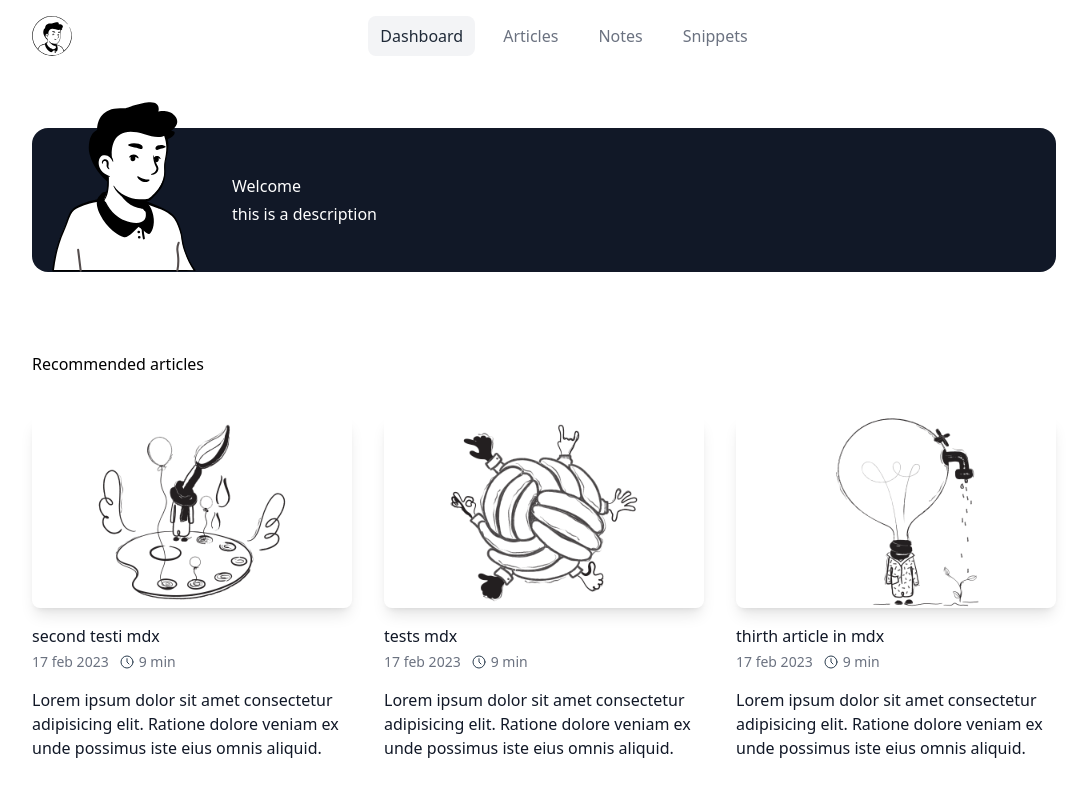
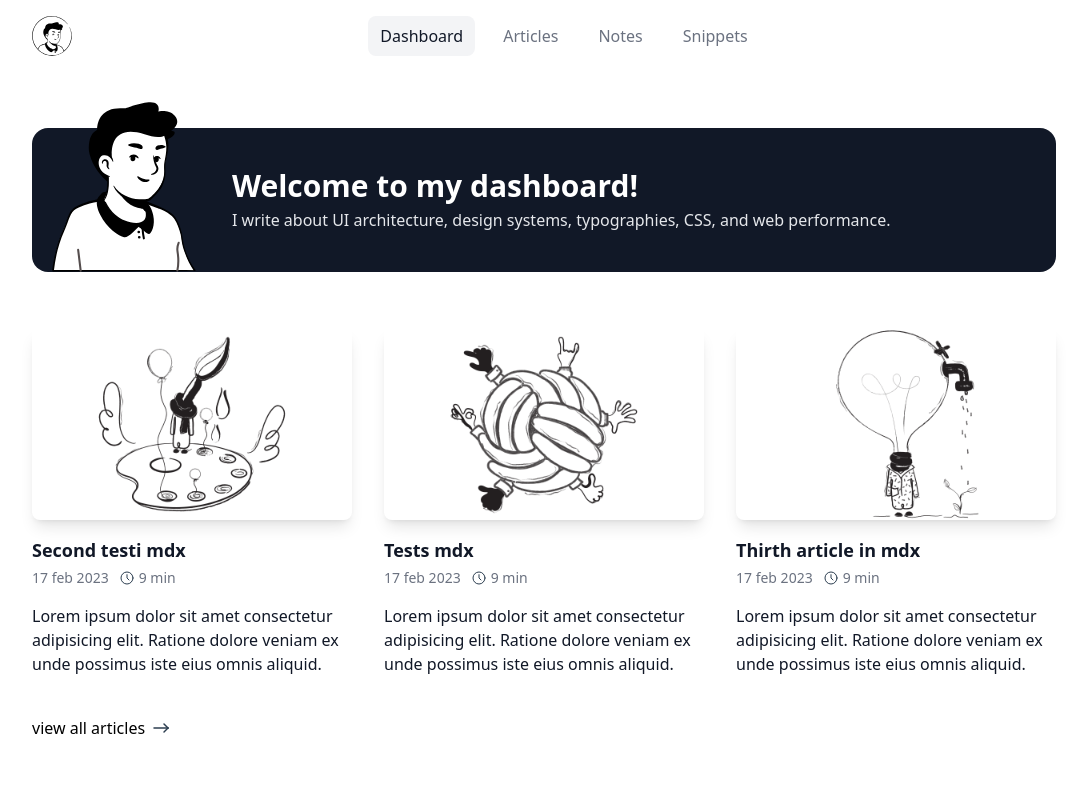
Before and after one commit to rodri-alfonso/blog, a Next.js app: page / in a window 1280 px wide. Shown: the top 800 px of the page, without its empty margins (96-1183 px from the left). Built offline with nearby package versions, Linux system fonts and the light colour scheme.

Commit message:
[UPDATE] Improve articles page and general styles

```diff
--- a/components/Banner.tsx
+++ b/components/Banner.tsx
@@ -11,8 +11,8 @@ export default function Banner({ title, description, illustration }: Props) {
 				<img src='/avatar-torso.svg' className='absolute bottom-0 left-1' alt='' />
 			</div>
 			<div className='flex flex-col gap-1 text-white'>
-				<h2>{title}</h2>
-				<p>{description}</p>
+				<h2 className='text-3xl font-bold'>{title}</h2>
+				<p className='text-gray-200 '>{description}</p>
 			</div>
 		</section>
 	)
--- a/components/Header.tsx
+++ b/components/Header.tsx
@@ -7,7 +7,7 @@ export default function Header() {
 	const isInPath = (path: string) => pathname === path
 
 	return (
-		<header className='flex justify-between items-center gap-4 sticky top-0 z-10 py-4 bg-white bg-opacity-60 backdrop-blur-md  '>
+		<header className='flex justify-between items-center gap-4 py-4 bg-white bg-opacity-60 backdrop-blur-md  '>
 			<img src='/avatar.svg' alt='icon' className='w-10 h-10' />
 
 			<nav className=' flex gap-4'>
@@ -15,8 +15,8 @@ export default function Header() {
 					<Link
 						key={link.name + index}
 						href={link.path}
-						className={`px-3 py-2 capitalize font-medium rounded-lg hover:bg-gray-100 transition-all active:scale-95 ${
-							isInPath(link.path) ? 'bg-gray-100 text-gray-800' : 'text-gray-500'
+						className={`px-3 py-2 capitalize font-medium rounded-lg hover:text-black transition-all active:scale-95 ${
+							isInPath(link.path) ? 'bg-gray-100 text-gray-900' : 'text-gray-500'
 						}`}
 					>
 						{link.name}
--- a/components/TopArticles/Article.tsx
+++ b/components/TopArticles/Article.tsx
@@ -21,10 +21,10 @@ export default function Article(props: Props) {
 			</div>
 
 			<div className='grid gap-1'>
-				<p>{props.title}</p>
+				<p className='font-semibold first-letter:uppercase text-lg'>{props.title}</p>
 				<div className='flex items-center gap-2.5'>
 					<span className='text-sm text-gray-500 flex items-center gap-1'>
-						<p>{props.date}</p>
+						<p className=''>{props.date}</p>
 					</span>
 					<span className='text-sm text-gray-500 flex items-center gap-1'>
 						<img src={'/icons/clock.svg'} alt='' className='w-4 h-4 text-gray-500' />9 min
--- a/components/TopArticles/index.tsx
+++ b/components/TopArticles/index.tsx
@@ -9,7 +9,7 @@ interface Props {
 export default function TopArticles({ articles }: Props) {
 	return (
 		<section className='grid gap-8'>
-			<h2>Recommended articles</h2>
+			{/* <h2 className=' text-2xl font-medium'>Recommended articles</h2> */}
 			<div className='grid grid-cols-3 gap-x-8 gap-y-14 pt-2'>
 				{articles.map((article) => (
 					<Article
--- /dev/null
+++ b/layouts/Article.tsx
@@ -0,0 +1,31 @@
+import { ReactNode } from 'react'
+import Page from './Page'
+import { Content } from '@content/types'
+import { MDXRemote } from 'next-mdx-remote'
+
+interface Props {
+	children?: ReactNode | ReactNode[]
+	article: Content
+}
+
+export default function Article({ children, article }: Props) {
+	const { content, date, description, illustration, slug, title } = article
+
+	const Banner = () => {
+		return (
+			<section className='grid gap-4 bg-gray-200 p-6 w-full h-20'>
+				<img src={`illustrations/${illustration}`} alt='' />
+				<h1>{title}</h1>
+			</section>
+		)
+	}
+
+	return (
+		<Page title={title} description={description}>
+			<Banner />
+			<article>
+				<MDXRemote {...content} />
+			</article>
+		</Page>
+	)
+}
--- a/layouts/Page.tsx
+++ b/layouts/Page.tsx
@@ -10,7 +10,7 @@ interface Props {
 
 export default function Page({ title, description, children, footer }: Props) {
 	return (
-		<div className='max-w-screen-lg mx-auto grid gap-4'>
+		<div className='max-w-screen-lg mx-auto grid gap-4 pb-32'>
 			<Header />
 			<main className='pt-10'>{children}</main>
 		</div>
--- a/pages/articles/[slug].tsx
+++ b/pages/articles/[slug].tsx
@@ -2,14 +2,50 @@ import { getPartialContent, getContent } from '../../utils/content'
 import { MDXRemote } from 'next-mdx-remote'
 import { serialize } from 'next-mdx-remote/serialize'
 import { Content } from '@content/types'
+import Page from '@layouts/Page'
+import Link from 'next/link'
+import IconOrchester from '@assets/icons'
 
-export default function Articles({ content, date, title }: Content) {
+export default function Article({ content, date, description, illustration, slug, title }: Content) {
+	const Banner = () => {
+		return (
+			<section className='grid gap-4 h-80 rounded-lg overflow-hidden'>
+				<Link
+					href='/articles'
+					className='flex items-center gap-2 w-60 hover:underline text-gray-600 font-medium text-md active:scale-95 transition-all'
+				>
+					<IconOrchester icon='arrow-narrow' size={32} />
+					Back to overview
+				</Link>
+				{/* <img
+					src={`/illustrations/${illustration}.png`}
+					alt=''
+					className='object-contain w-full h-52 border-1 border-gray-100 rounded-xl shadow-xl p-2'
+				/> */}
+				<div className='flex flex-col gap-2'>
+					<h1 className='font-semibold text-4xl first-letter:uppercase'>{title}</h1>
+					{/* <p className='first-letter:uppercase font-medium text-gray-600'>{description}</p> */}
+					<div className='flex items-center gap-2 text-gray-600 text-sm'>
+						<span>{date}</span>
+						<span className='flex items-center gap-1 '>
+							<IconOrchester icon='clock' size={14} />
+							15 min. read
+						</span>
+					</div>
+				</div>
+			</section>
+		)
+	}
+
 	return (
-		<div>
-			<h1>{title}</h1>
-			<time>{date}</time>
-			<MDXRemote {...content} />
-		</div>
+		<Page title={title} description={description}>
+			<div className='max-w-screen-md m-auto'>
+				<Banner />
+				<article>
+					<MDXRemote {...content} />
+				</article>
+			</div>
+		</Page>
 	)
 }
 
--- a/pages/articles/index.tsx
+++ b/pages/articles/index.tsx
@@ -20,23 +20,23 @@ export default function Articles({ posts }: Props) {
 	const Article = ({ article }: { article: PartialContent }) => {
 		return (
 			<Link
-				className='py-2.5 px-4 rounded-md flex items-center justify-between text-gray-600 hover:bg-gray-100 hover:text-gray-900 active:bg-gray-50 active:text-gray-400 transition-all relative'
+				className='py-2.5 px-4 rounded-md flex items-center justify-between hover:bg-gray-100 hover:text-gray-900 transition-all active:scale-[0.98]'
 				href={`/articles/${article.slug}`}
 			>
-				<p>{article.title}</p>
-				<span>{simplifyDate(new Date(article.date))}</span>
+				<p className='font-medium first-letter:capitalize'>{article.title}</p>
+				<span className='first-letter:capitalize text-sm font-medium'>{simplifyDate(new Date(article.date))}</span>
 			</Link>
 		)
 	}
 
 	return (
 		<Page description='' title="Rodrigo's Blog | Articles">
+			<h2 className='pl-4 pb-2 font-bold text-3xl '>What I&#39;ve written</h2>
 			<h2
 				title='All articles'
-				className='px-4'
+				className='pl-4'
 			>{`${posts.length} Articles about UI architecture, design systems, and advanced CSS`}</h2>
-
-			<section className='pt-8 grid'>
+			<section className='mt-8 grid text-gray-600 hover:text-gray-400'>
 				{posts.map((article: PartialContent) => (
 					<Article key={article.slug} article={article} />
 				))}
--- a/pages/index.tsx
+++ b/pages/index.tsx
@@ -1,17 +1,21 @@
-import { Inter } from 'next/font/google'
+import { Playfair_Display } from 'next/font/google'
 import Page from '@layouts/Page'
 import { getPartialContent } from '../utils/content'
 import TopArticles from '@components/TopArticles'
 import Banner from '@components/Banner'
 
-const inter = Inter({ subsets: ['latin'] })
+const inter = Playfair_Display({ subsets: ['latin'], weight: ['400', '500', '600'] })
 
 export default function Home({ posts }: any) {
 	return (
 		<Page title='' description='' footer>
-			<Banner title='Welcome' description='this is a description' />
+			<Banner
+				title='Welcome to my dashboard!'
+				description='I write about UI architecture, design systems, typographies, CSS, and web performance.'
+			/>
 
-			<div className='pt-20'>
+			<div className='pt-12 grid gap-20'>
+				<TopArticles articles={posts} />
 				<TopArticles articles={posts} />
 			</div>
 		</Page>
```
